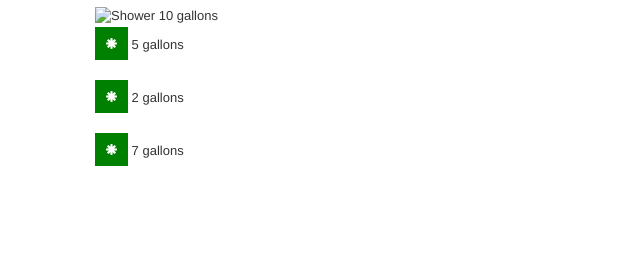
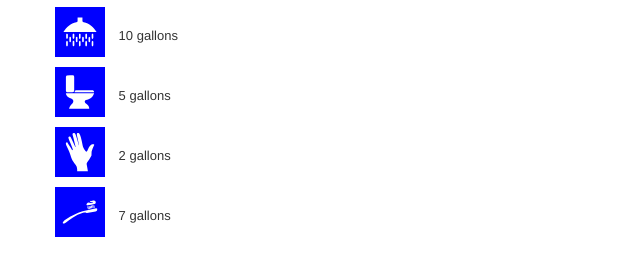
Before and after one commit to HeyStenson/water-warriors, a plain HTML site: page index.html in a window 1280 px wide. Shown: the part 253-528 px from the top of the page, without its empty margins (0-640 px from the left). Drawn offline with nearby package versions, Linux system fonts and the light colour scheme; files that its build step writes are made by us from their sources; files whose address does not match are found by name.

Commit message:
update index

```diff
--- a/assets/css/style.css
+++ b/assets/css/style.css
@@ -23,7 +23,15 @@ li span {
   float: right;
 }
 
-.activity-items {
+.gallon-items img {
+  background-color: blue;
+  max-height: 50px;
+  margin-right: 10px;
+  margin-bottom: 10px;
+}
+
+.activity-items,
+.gallon-items {
   padding-left: 0;
 }
 
@@ -36,7 +44,6 @@ li span {
   margin-right: 10px;
   margin-bottom: 15px;
   max-height: 75px;
-
 }
 
 .activity-items img:hover {
--- a/index.html
+++ b/index.html
@@ -8,9 +8,9 @@
     <title>Water Warriors</title>
 
     <!-- Bootstrap -->
-    <link href="css/bootstrap.min.css" rel="stylesheet">
+    <link href="assets/css/bootstrap.min.css" rel="stylesheet">
 
-    <link href="css/style.css" rel="stylesheet">
+    <link href="assets/css/style.css" rel="stylesheet">
 
     <!-- HTML5 shim and Respond.js for IE8 support of HTML5 elements and media queries -->
     <!-- WARNING: Respond.js doesn't work if you view the page via file:// -->
@@ -54,11 +54,11 @@
         </div>
         <div class="row">
           <h2>Activity Breakdown</h2>
-          <ul class="gallon">
-            <li><img src="images/shower.svg" class="activity-icon" alt="Shower"></span> 10 gallons</li>
-            <li><span class="glyphicon glyphicon-asterisk" aria-hidden="true"></span> 5 gallons</li>
-            <li><span class="glyphicon glyphicon-asterisk" aria-hidden="true"></span> 2 gallons</li>
-            <li><span class="glyphicon glyphicon-asterisk" aria-hidden="true"></span> 7 gallons</li>
+          <ul class="gallon-items">
+            <li><img src="assets/images/shower.svg" class="activity-icon" alt="Shower"></span> 10 gallons</li>
+            <li><img src="assets/images/toilet.svg" alt="Toilet Flush"> 5 gallons</li>
+            <li><img src="assets/images/hand.svg" alt="Handwashing"> 2 gallons</li>
+            <li><img src="assets/images/toothbrush.svg" alt="Teeth brushing"> 7 gallons</li>
           </ul>
         </div>
       </div>
```
Also changed, not shown: activity.html (+6 -6 lines), leadership.html (+2 -2 lines).
